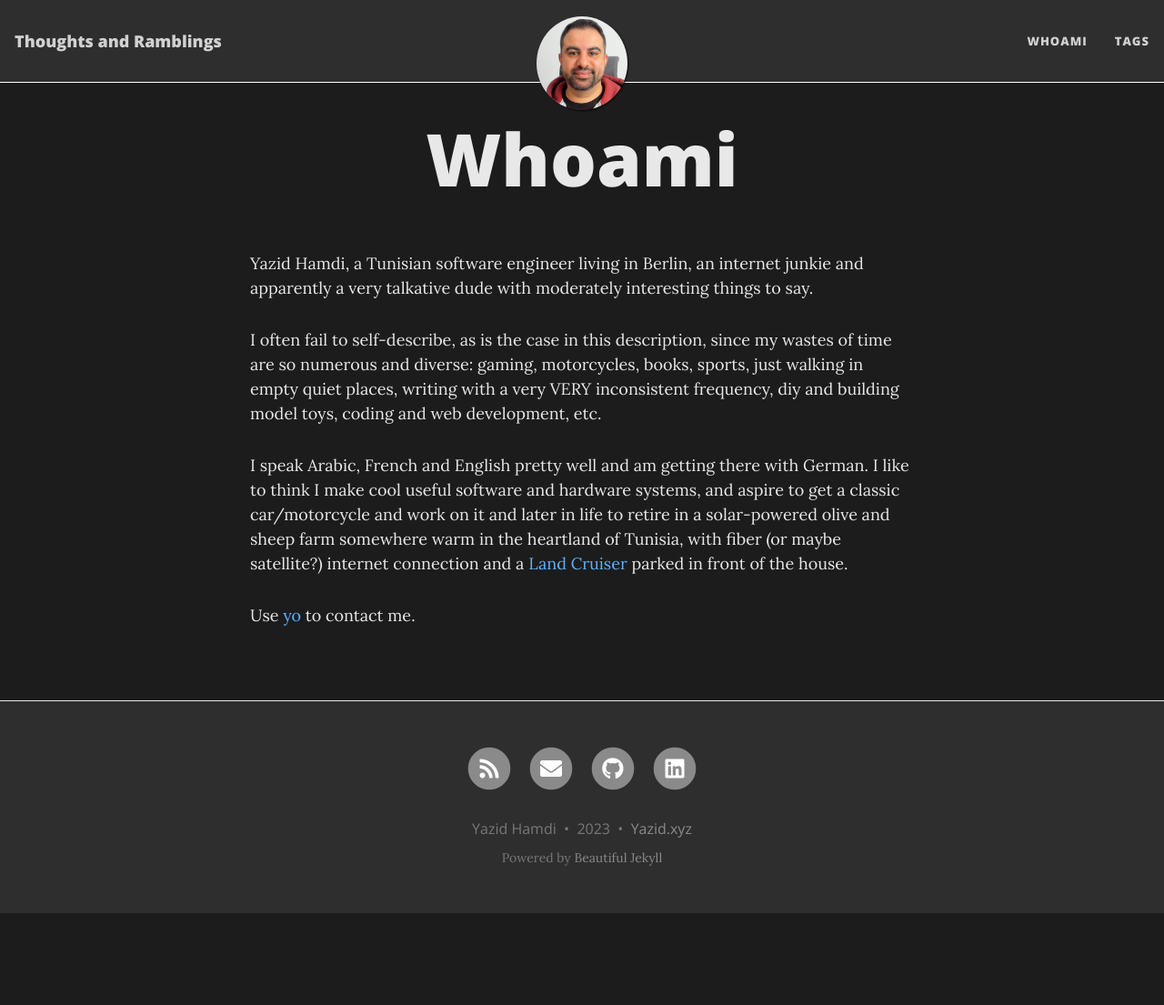
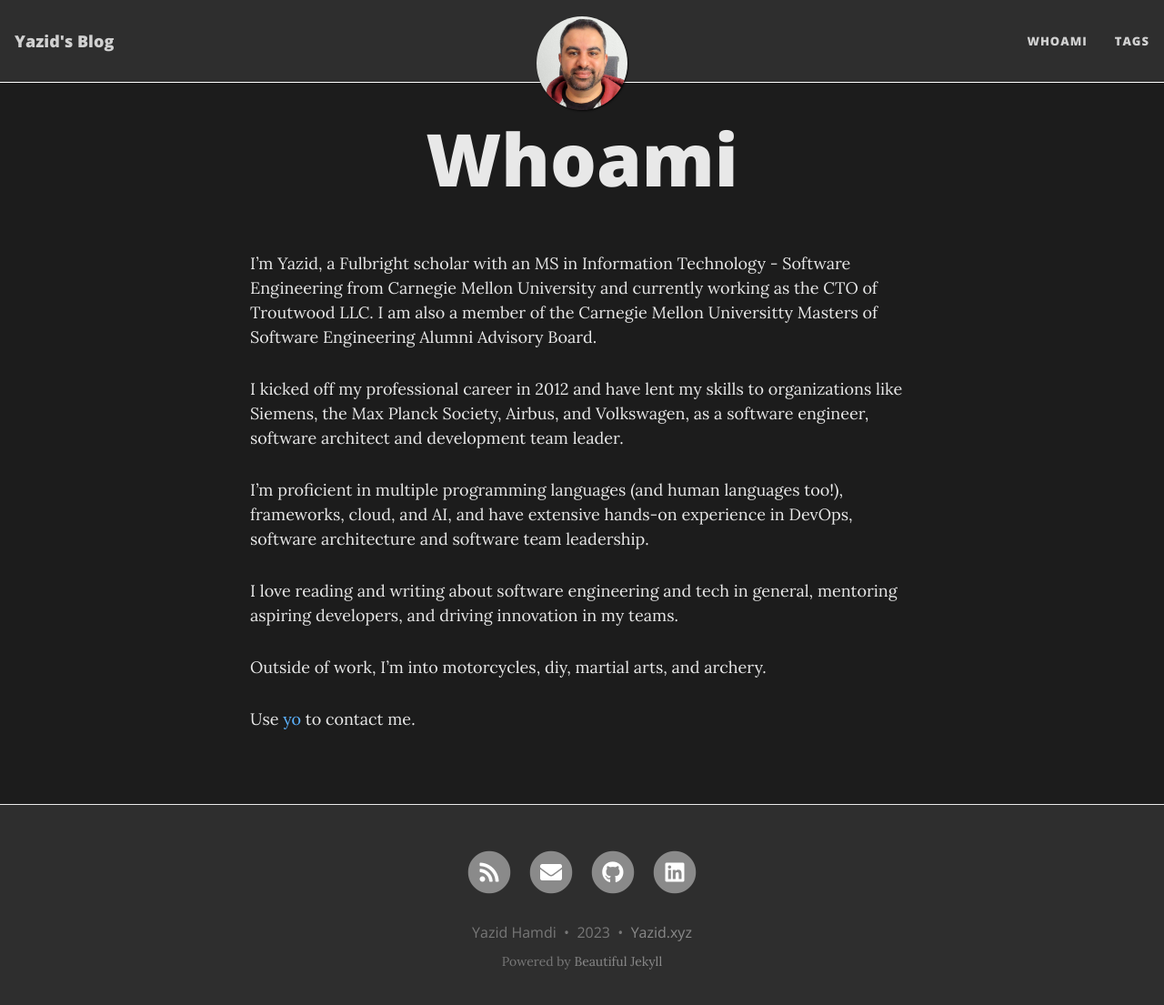
Before and after one commit to YazidHamdi/yazidhamdi.github.io, a Jekyll site: the page built from whoami.md, in a window 1280 px wide and 1118 px high. Shown: the top 1105 px of the window at 91% size. Built offline with Jekyll 4.4.1, drawn with Linux system fonts in a browser that asks for light colours; nearby versions of some CDN libraries.

Commit message:
Updated bio and title

```diff
--- a/_config.yml
+++ b/_config.yml
@@ -6,7 +6,7 @@
 # --- Required options --- #
 
 # Name of website
-title: Thoughts and Ramblings
+title: Yazid's Blog
 
 # Your name to show in the footer
 author: Yazid Hamdi
--- a/index.html
+++ b/index.html
@@ -1,5 +1,5 @@
 ---
 layout: home
-title: Thoughts and Ramblings
-subtitle: ... and maybe cool things
+title: Yazid's Blog
+subtitle: Thoughts and ramblings... and maybe cool things
 ---
--- a/whoami.md
+++ b/whoami.md
@@ -3,10 +3,14 @@ layout: page
 title: Whoami
 permalink: /whoami/
 ---
-Yazid Hamdi, a Tunisian software engineer living in Berlin, an internet junkie and apparently a very talkative dude with moderately interesting things to say.
+I'm Yazid, a Fulbright scholar with an MS in Information Technology - Software Engineering from Carnegie Mellon University and currently working as the CTO of Troutwood LLC. I am also a member of the Carnegie Mellon Universitty Masters of Software Engineering Alumni Advisory Board.
 
-I often fail to self-describe, as is the case in this description, since my wastes of time are so numerous and diverse: gaming, motorcycles, books, sports, just walking in empty quiet places, writing with a very VERY inconsistent frequency, diy and building model toys, coding and web development, etc.
+I kicked off my professional career in 2012 and have lent my skills to organizations like Siemens, the Max Planck Society, Airbus, and Volkswagen, as a software engineer, software architect and development team leader.
 
-I speak Arabic, French and English pretty well and am getting there with German. I like to think I make cool useful software and hardware systems, and aspire to get a classic car/motorcycle and work on it and later in life to retire in a solar-powered olive and sheep farm somewhere warm in the heartland of Tunisia, with fiber (or maybe satellite?) internet connection and a [Land Cruiser](https://www.urbandictionary.com/define.php?term=Land+Cruiser) parked in front of the house.
+I'm proficient in multiple programming languages (and human languages too!), frameworks, cloud, and AI, and have extensive hands-on experience in DevOps, software architecture and software team leadership.
+
+I love reading and writing about software engineering and tech in general, mentoring aspiring developers, and driving innovation in my teams.
+
+Outside of work, I'm into motorcycles, diy, martial arts, and archery.
 
 Use [yo](mailto:yo@yazid.xyz) to contact me.
```
Also changed, not shown: 1 other file.
